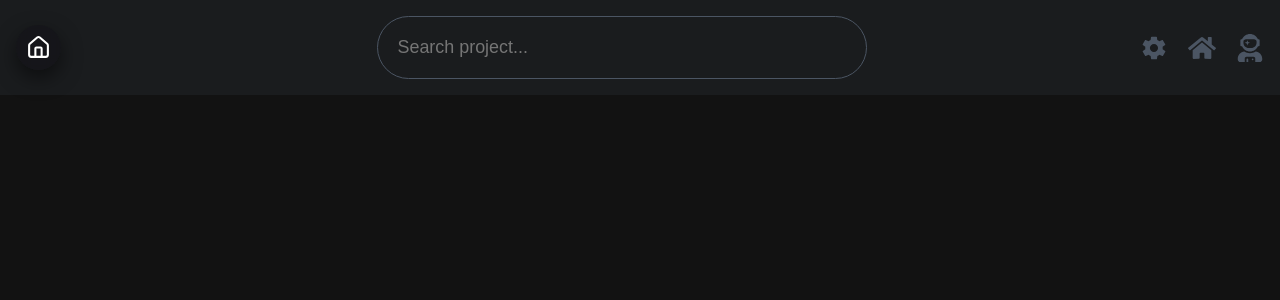
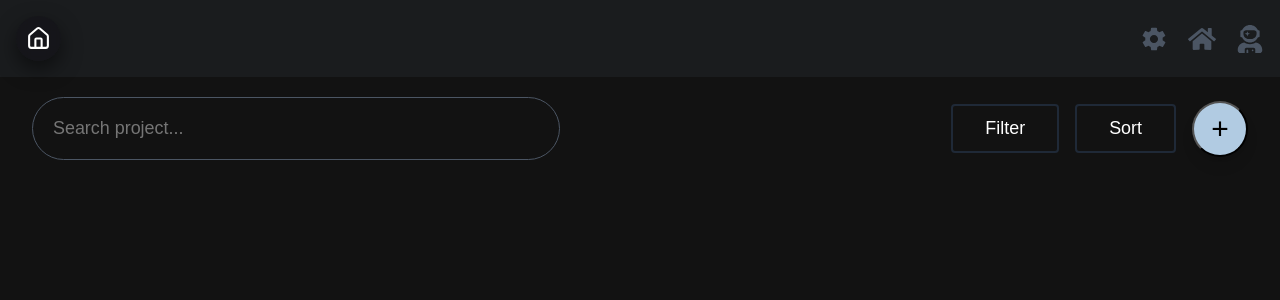
Before and after one commit to Hrisshhii/react-practice, a React (Vite) app in the folder ts-miniprojects/: page /#/project-tracker in a window 1280 px wide. Shown: the top 300 px of the page. Built offline with nearby package versions, Linux system fonts and the light colour scheme.

Commit message:
Creating control bar

```diff
--- /dev/null
+++ b/ts-miniprojects/src/Components/Project Tracker Project/ControlBar.tsx
@@ -0,0 +1,28 @@
+
+type Props={
+  search:string;
+  setSearch:(v:string)=>void;
+  openCreate:()=>void;
+};
+
+
+const ControlBar = ({search,setSearch,openCreate}:Props) => {
+  return (
+    <div className="flex items-center justify-between px-8 py-5 border-b border-white/5">
+      <div className="flex items-center justify-between w-full">
+          <input type="text" placeholder="Search project..."
+           value={search}
+           onChange={e=>setSearch(e.target.value)}
+           className="bg-transparent text-white border border-solid rounded-full border-gray-600 text-[1.12rem] p-5 w-[40%]"
+          />
+        <div className="relative flex justify-center items-center gap-4">
+          <button className="text-[1.12rem] rounded bg-transparent text-white hover:bg-white/10 cursor-pointer py-3 px-8 border-solid border-gray-800">Filter</button>
+          <button className="text-[1.12rem] rounded bg-transparent text-white hover:bg-white/10 cursor-pointer py-3 px-8 border-solid border-gray-800">Sort</button>
+          <button onClick={openCreate} className="bg-[#b1cbe2] text-black text-3xl w-14 h-14 rounded-full shadow-lg hover:scale-110 transition cursor-pointer">+</button>
+        </div>
+      </div>
+    </div>
+  )
+}
+
+export default ControlBar
--- a/ts-miniprojects/src/Components/Project Tracker Project/Navigation.tsx
+++ b/ts-miniprojects/src/Components/Project Tracker Project/Navigation.tsx
@@ -6,16 +6,11 @@ const Navigation = () => {
   return (
     <div className="flex justify-between items-center bg-[#1A1C1E] p-4">
       <BackHome/>
-      <div className="relative w-full max-w-md">
-        <input type="text" placeholder="Search project..." className="bg-transparent text-white border border-solid rounded-full border-gray-600 w-full text-[1.12rem] p-5"/>
-      </div>
       <div className="flex justify-between items-center gap-5">
         <IoMdSettings className="text-gray-600 hover:text-gray-400 cursor-pointer" size={28}/>
         <FaHome className="text-gray-600 hover:text-gray-400 cursor-pointer" size={28}/>
         <FaUserAstronaut className="text-gray-600 hover:text-gray-400 cursor-pointer" size={28}/>
       </div>
-
-
     </div>
   )
 }
--- a/ts-miniprojects/src/Components/Project Tracker Project/ProjectTracker.tsx
+++ b/ts-miniprojects/src/Components/Project Tracker Project/ProjectTracker.tsx
@@ -1,9 +1,13 @@
+import { useState } from "react"
+import ControlBar from "./ControlBar"
 import Navigation from "./Navigation"
 
 const ProjectTracker = () => {
+  const [search,setSearch]=useState("");
   return (
     <div className="min-h-screen bg-[#121212]">
       <Navigation/>
+      <ControlBar search={search} setSearch={setSearch} openCreate={()=>{}}/>
     </div>
   )
 }
```
